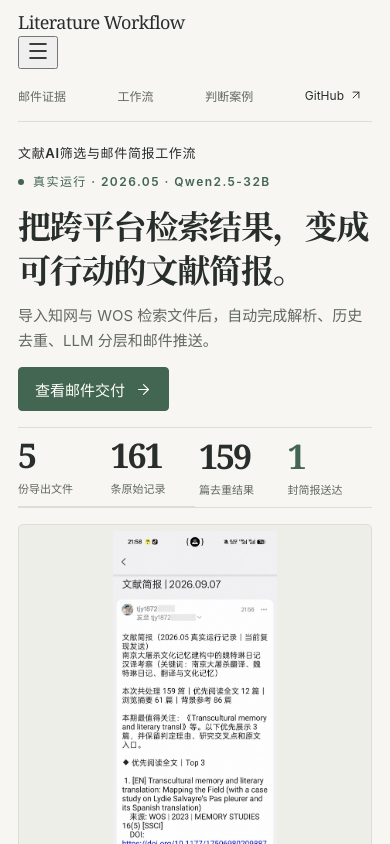
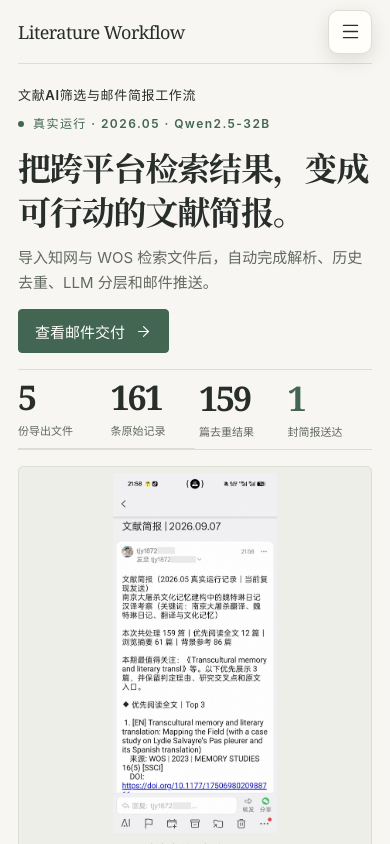
Before and after one commit to curious-leila/literature-tracker, a React (Vite) app in the folder web/: page / in a window 390 px wide. Shown: the top 844 px of the page. Built offline with nearby package versions, Linux system fonts and the light colour scheme.

Commit message:
Fix iOS email stacking and style mobile nav

```diff
--- a/web/src/styles.css
+++ b/web/src/styles.css
@@ -44,6 +44,7 @@
 .topbar nav a:hover, .topbar nav a[aria-current="location"] { color: var(--accent); background: var(--accent-soft); }
 .topbar nav a[aria-current="location"] { box-shadow: inset 0 -2px var(--accent); }
 .topbar nav .nav-github { margin-left: 10px; padding-right: 0; color: var(--ink); }
+.nav-toggle { display: none; }
 .hero { display: grid; grid-template-columns: minmax(0, 1fr) 270px; column-gap: 64px; row-gap: 22px; padding-block: clamp(32px, 5vh, 56px) 30px; }
 .project-name { margin-bottom: 10px; color: var(--ink); font-size: 13px; font-weight: 500; letter-spacing: .05em; }
 .hero-copy { max-width: 750px; align-self: center; }
@@ -471,3 +472,119 @@
   height: min(360px, 48svh);
 }
 .compact-viewport .hero-boundary { grid-column: 1; grid-row: 4; }
+
+/* Compact navigation and content stacking, including iOS WeChat WebViews. */
+@media (max-width: 720px) {
+  :root { --nav-offset: 76px; }
+  .topbar {
+    min-height: 64px;
+    padding: 0;
+    flex-wrap: nowrap;
+    overflow: visible;
+  }
+  .brand { width: auto; min-width: 0; min-height: 44px; }
+  .nav-toggle {
+    display: inline-flex;
+    width: 44px;
+    height: 44px;
+    padding: 0;
+    flex: 0 0 44px;
+    align-items: center;
+    justify-content: center;
+    color: var(--ink);
+    background: var(--surface);
+    border: 1px solid var(--line);
+    border-radius: 10px;
+    box-shadow: 0 6px 18px rgba(40, 46, 43, .12);
+  }
+  .nav-toggle svg { width: 21px; height: 21px; }
+  .topbar nav {
+    position: absolute;
+    top: calc(100% + 8px);
+    right: 0;
+    display: none;
+    width: min(230px, calc(100vw - 36px));
+    padding: 8px;
+    flex-direction: column;
+    align-items: stretch;
+    gap: 2px;
+    overflow: visible;
+    background: var(--surface);
+    border: 1px solid var(--line);
+    border-radius: 12px;
+    box-shadow: 0 14px 34px rgba(40, 46, 43, .18), 0 3px 10px rgba(40, 46, 43, .08);
+  }
+  .topbar nav.is-open { display: flex; }
+  .topbar nav a,
+  .topbar nav a:first-child,
+  .topbar nav .nav-github {
+    width: 100%;
+    min-height: 44px;
+    margin: 0;
+    padding: 0 12px;
+    justify-content: space-between;
+    font-size: 13px;
+  }
+  .topbar nav a[aria-current="location"] { box-shadow: inset 3px 0 var(--accent); }
+
+  .delivery-section { display: block; }
+  .delivery-section > .section-heading { margin-bottom: 20px; }
+  .delivery-summary { width: 100%; margin-bottom: 20px; }
+  .email-proof { width: 100%; }
+}
+
+.compact-viewport { --nav-offset: 76px; }
+.compact-viewport .topbar {
+  min-height: 64px;
+  padding: 0;
+  flex-wrap: nowrap;
+  overflow: visible;
+}
+.compact-viewport .brand { width: auto; min-width: 0; min-height: 44px; }
+.compact-viewport .nav-toggle {
+  display: inline-flex;
+  width: 44px;
+  height: 44px;
+  padding: 0;
+  flex: 0 0 44px;
+  align-items: center;
+  justify-content: center;
+  color: var(--ink);
+  background: var(--surface);
+  border: 1px solid var(--line);
+  border-radius: 10px;
+  box-shadow: 0 6px 18px rgba(40, 46, 43, .12);
+}
+.compact-viewport .nav-toggle svg { width: 21px; height: 21px; }
+.compact-viewport .topbar nav {
+  position: absolute;
+  top: calc(100% + 8px);
+  right: 0;
+  display: none;
+  width: min(230px, calc(100vw - 36px));
+  padding: 8px;
+  flex-direction: column;
+  align-items: stretch;
+  gap: 2px;
+  overflow: visible;
+  background: var(--surface);
+  border: 1px solid var(--line);
+  border-radius: 12px;
+  box-shadow: 0 14px 34px rgba(40, 46, 43, .18), 0 3px 10px rgba(40, 46, 43, .08);
+}
+.compact-viewport .topbar nav.is-open { display: flex; }
+.compact-viewport .topbar nav a,
+.compact-viewport .topbar nav a:first-child,
+.compact-viewport .topbar nav .nav-github {
+  width: 100%;
+  min-height: 44px;
+  margin: 0;
+  padding: 0 12px;
+  justify-content: space-between;
+  font-size: 13px;
+}
+.compact-viewport .topbar nav a[aria-current="location"] { box-shadow: inset 3px 0 var(--accent); }
+.compact-viewport .delivery-section { display: block; }
+.compact-viewport .delivery-section > .section-heading { margin-bottom: 20px; }
+.compact-viewport .delivery-summary { width: 100%; margin-bottom: 20px; }
+.compact-viewport .email-proof { width: 100%; }
```
